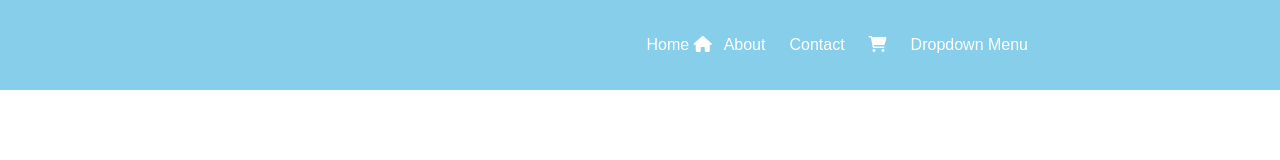
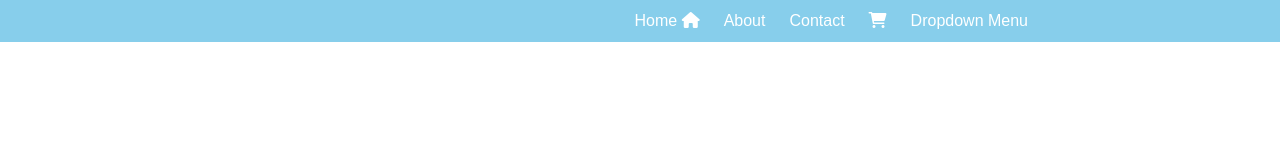
Before and after one commit to krisbobak/krisbobak.github.io, a plain HTML site: page dropdown_nav/index.html in a window 1280 px wide. Drawn offline with Linux system fonts and the light colour scheme.

Commit message:
Update style.css

```diff
--- a/dropdown_nav/css/style.css
+++ b/dropdown_nav/css/style.css
@@ -4,7 +4,6 @@ body{
 
 nav {
     background-color: skyblue;
-    padding: 24px;
 }
 
 ul {
@@ -17,7 +16,7 @@ ul {
 }
 
 ul li {
-    margin: 12px;
+    padding: 12px;
 }
 
 li a {
```
